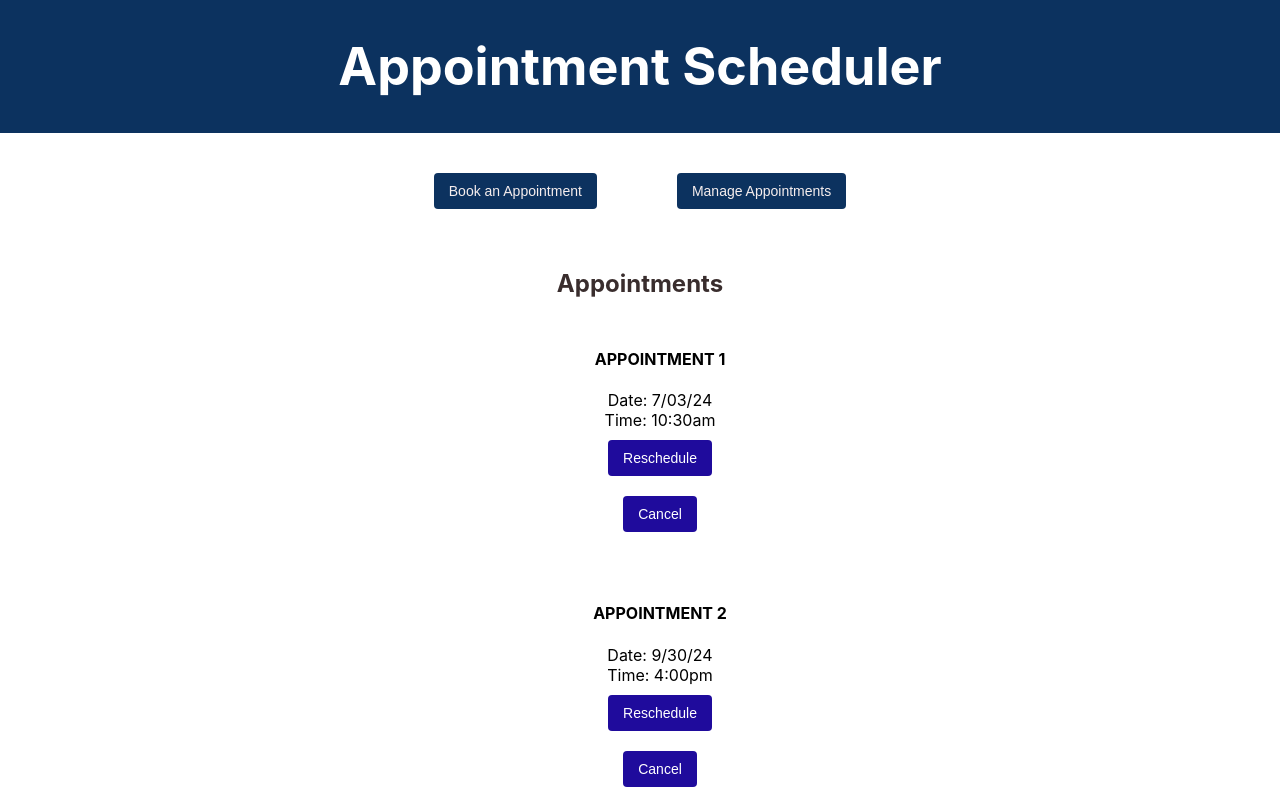
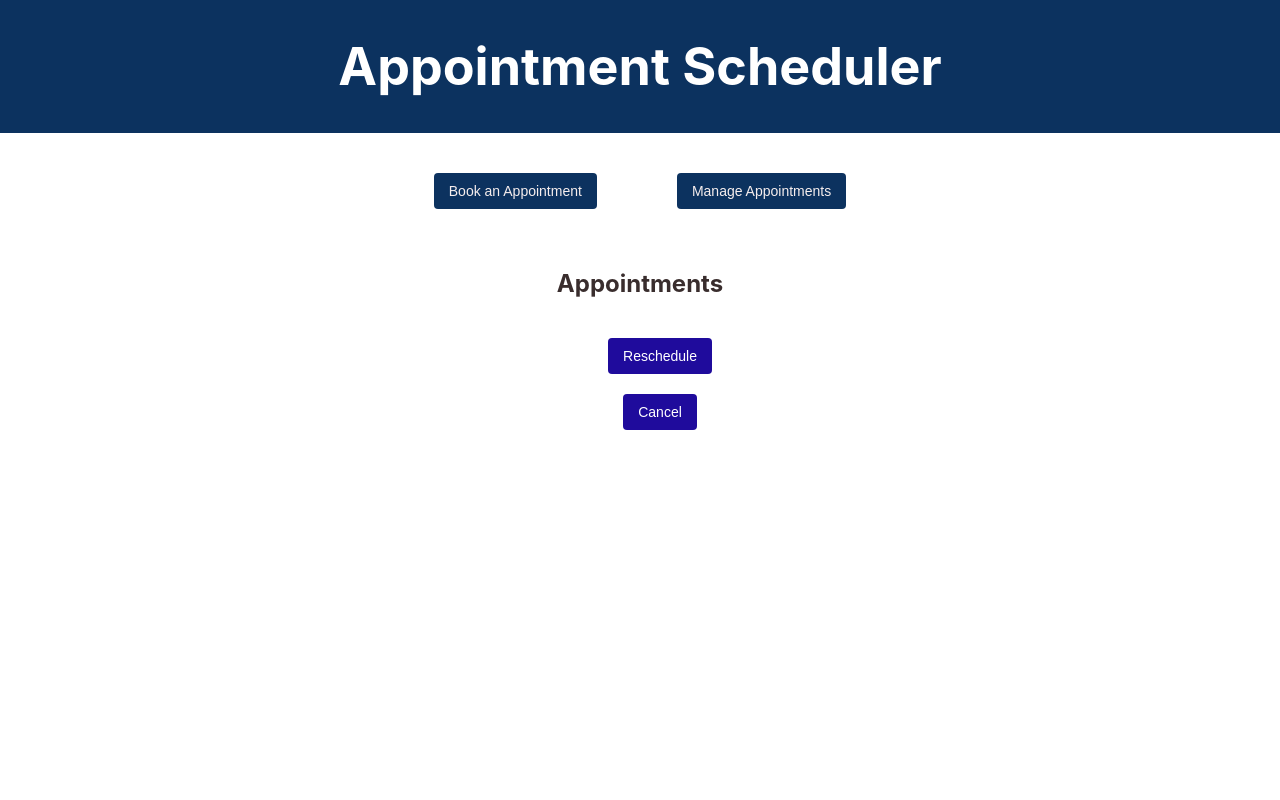
Before and after one commit to BeckyLashua/booking_page, a React (Create React App) app in the folder client/: page /appointments in a window 1280 px wide. Shown: the top 800 px of the page. Built offline with nearby package versions, Linux system fonts and the light colour scheme.

Commit message:
Updated my AppointmentsPage to accuraretly pass appts into the BookingList comp

```diff
--- a/client/src/components/BookingItemCard.js
+++ b/client/src/components/BookingItemCard.js
@@ -21,7 +21,7 @@ function BookingItemCard( {appt} ) {
 
   return (
     <div className='div-wrapper'>
-      <BookingItem appt={appt}/>
+      {appt && <BookingItem appt={appt}/>}
       <Link to='/reschedule'>
         <button className='form-button'>
           {t.rescheduleButton}
--- a/client/src/pages/AppointmentsPage.js
+++ b/client/src/pages/AppointmentsPage.js
@@ -25,12 +25,7 @@ function AppointmentsPage( { appts }) {
 }, []);
 */
 
-  let appts_test = [
-    {id: 1, date: '7/03/24', time: '10:30am'},
-    {id: 2, date: '9/30/24', time: '4:00pm'},
-    {id: 3, date: '10/02/24', time: '1:00pm'}
-  ];
-
+  const apptArray = [appts];
   //const { t } = useTranslation();
 
   return (
@@ -48,7 +43,7 @@ function AppointmentsPage( { appts }) {
         </Link><br />
       </div>
       <h2>{t.appointmentsHeader}</h2>
-      <BookingList appts = { appts_test }/>
+      <BookingList appts = { apptArray }/>
     </div>
   );
 }
--- a/client/src/pages/SearchPage.js
+++ b/client/src/pages/SearchPage.js
@@ -1,6 +1,7 @@
 import { Link  } from 'react-router-dom';
 //import { useTranslation } from 'react-i18next';
 import { useNavigate } from 'react-router-dom';
+import axios from 'axios';
 import MyForm from '../components/MyForm';
 import  inputFields  from '../texts/form_fields/search_input';
 
@@ -13,16 +14,15 @@ function SearchPage() {
 
   const onSearchSubmit = async (submittedEmail) => {
     try {
-      const response = await fetch('https://localhost:8080/api/appointments', {
-        method: 'POST',
-        headers: {
-          'Content-Type': 'application/json',
-        },
-        body: JSON.stringify({ submittedEmail }),
-      });
-      const data = await response.json();
+      // Construct the URL with the query parameter
+      //const url = `https://localhost:8080/api/appointments?email=${encodeURIComponent(submittedEmail)}`;
+      const url = 'http://localhost:8000/api/mock-appointments/';
+      const response = await axios.get(url);
+      const data = response.data;
+      console.log(data);
 
-      navigate('/appointments', { appts: { data } });
+      // Use navigate with state to pass the appointments data
+      navigate('/appointments', { appts: data });
     } catch (error) {
       console.error('Error fetching data:', error);
     }
```
